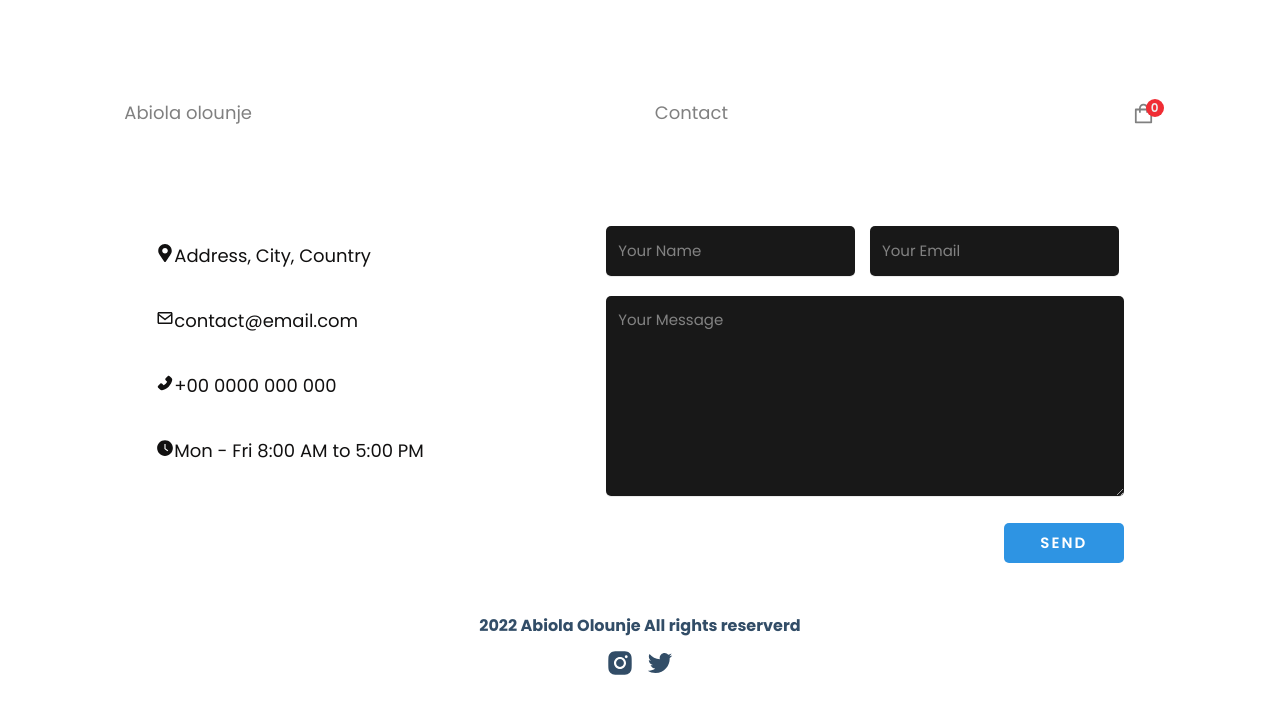
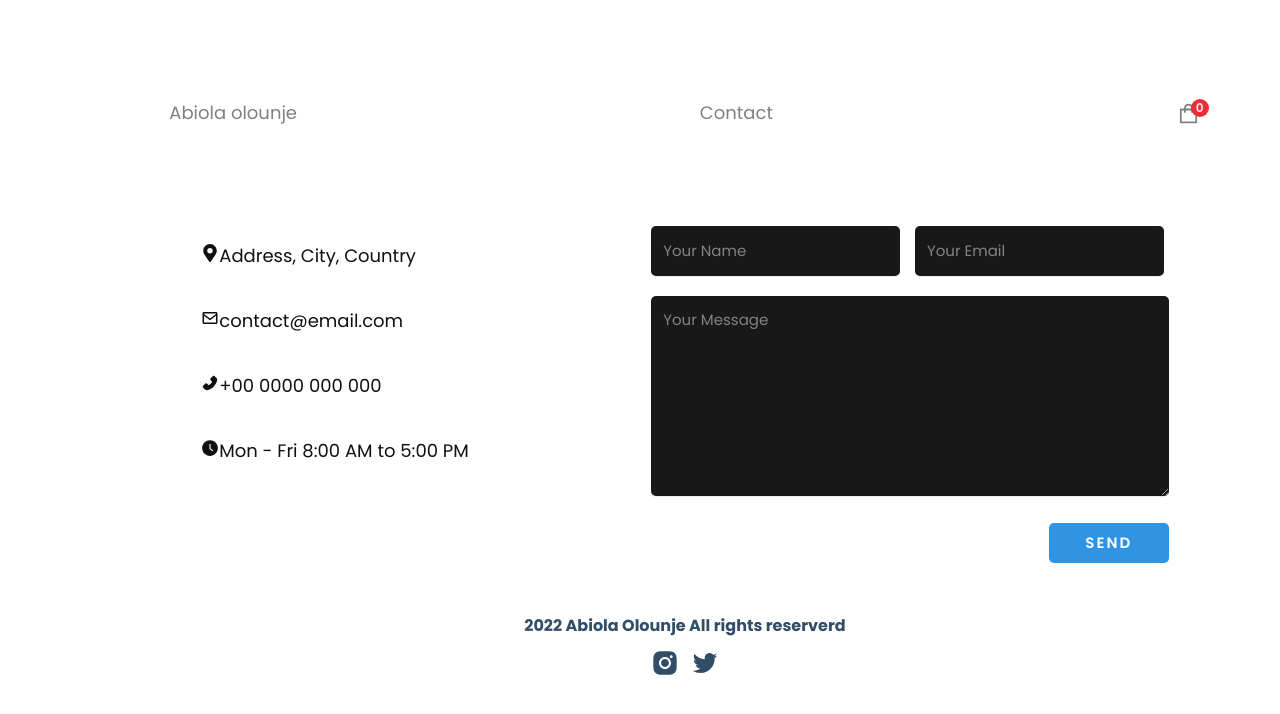
Before and after one commit to Rotimi1234/foodstore, a Next.js app: page /contact in a window 1280 px wide. Shown: the top 714 px of the page. Built offline with nearby package versions, Linux system fonts and the light colour scheme; no server answers.

Commit message:
Update globals.css

```diff
--- a/styles/globals.css
+++ b/styles/globals.css
@@ -689,6 +689,11 @@ margin-top: 160px;
 
 @media screen and (min-width:250px) {
 
+  .layout{
+
+    margin-right: -90px;
+
+    }
 
   .cart-container{
     width: 130%;
```
